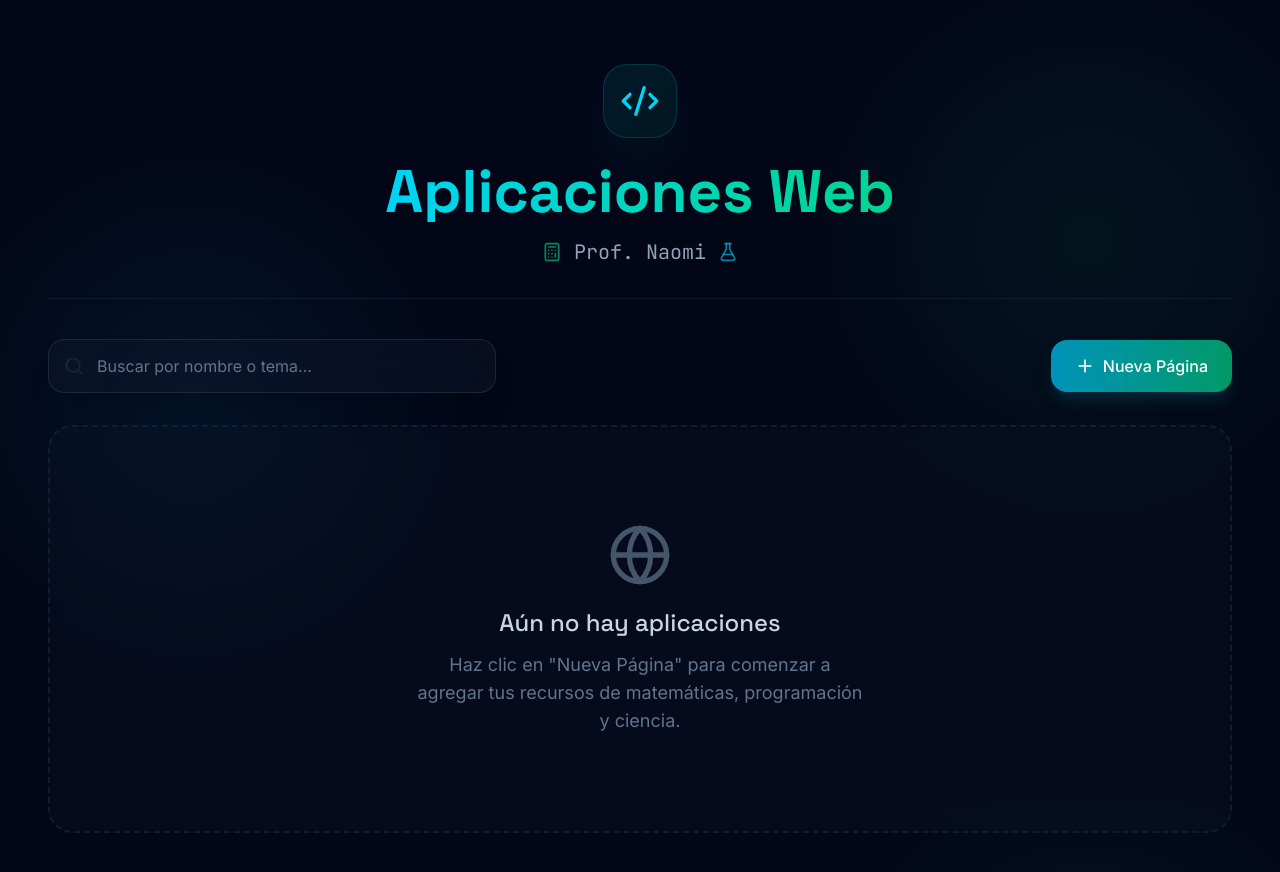
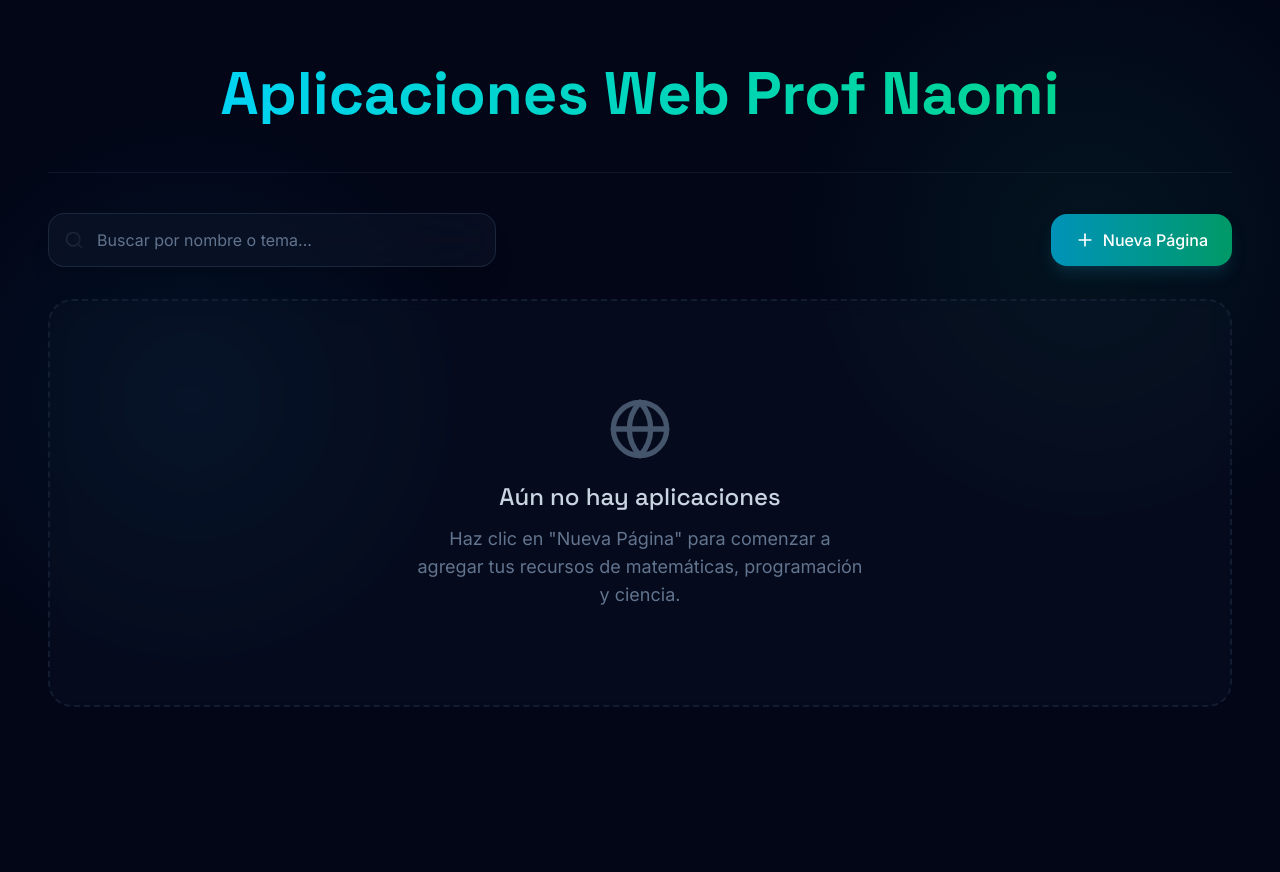
Before and after one commit to ProfeNaomi/AlmacenPaginasWeb, a React (Vite) app: page / in a window 1280 px wide. Shown: the top 872 px of the page. After the commit the page ends 800 px from the top, so only its background shows below. Built offline with nearby package versions, Linux system fonts and the light colour scheme.

Commit message:
UI Improvements: Live previews via iframe, updated title, removed unused icons and descriptions

```diff
--- a/src/App.tsx
+++ b/src/App.tsx
@@ -4,7 +4,7 @@
  */
 
 import React, { useState, useEffect } from 'react';
-import { Plus, ExternalLink, Trash2, Globe, Code2, Calculator, FlaskConical, X, Search } from 'lucide-react';
+import { Plus, ExternalLink, Trash2, Globe, X, Search } from 'lucide-react';
 import { motion, AnimatePresence } from 'motion/react';
 
 interface WebApp {
@@ -76,30 +76,13 @@ export default function App() {
     <div className="min-h-screen p-6 md:p-12 font-sans">
       {/* Header */}
       <header className="max-w-7xl mx-auto mb-10 flex flex-col items-center text-center pt-4 pb-8 border-b border-slate-800/50">
-        <motion.div
-          initial={{ scale: 0.9, opacity: 0 }}
-          animate={{ scale: 1, opacity: 1 }}
-          className="inline-flex items-center justify-center p-4 bg-gradient-to-br from-cyan-500/10 to-emerald-500/10 rounded-3xl mb-6 border border-cyan-500/20 shadow-2xl shadow-cyan-500/10"
-        >
-          <Code2 className="w-10 h-10 text-cyan-400" />
-        </motion.div>
         <motion.h1
           initial={{ y: 20, opacity: 0 }}
           animate={{ y: 0, opacity: 1 }}
           className="text-4xl md:text-5xl lg:text-6xl font-display font-bold bg-clip-text text-transparent bg-gradient-to-r from-cyan-400 via-teal-400 to-emerald-400 mb-4"
         >
-          Aplicaciones Web
+          Aplicaciones Web Prof Naomi
         </motion.h1>
-        <motion.p
-          initial={{ y: 20, opacity: 0 }}
-          animate={{ y: 0, opacity: 1 }}
-          transition={{ delay: 0.1 }}
-          className="text-slate-400 font-mono text-lg md:text-xl flex items-center justify-center gap-3"
-        >
-          <Calculator className="w-5 h-5 text-emerald-500/70" />
-          Prof. Naomi
-          <FlaskConical className="w-5 h-5 text-cyan-500/70" />
-        </motion.p>
       </header>
 
       {/* Toolbar */}
@@ -159,16 +142,22 @@ export default function App() {
                   exit={{ opacity: 0, scale: 0.9 }}
                   className="group bg-slate-900 border border-slate-800 rounded-2xl overflow-hidden hover:border-cyan-500/50 transition-colors flex flex-col shadow-xl"
                 >
-                  {/* Preview Image (using a free screenshot service) */}
+                  {/* Preview Image (using iframe for live rendering) */}
                   <div className="relative h-40 bg-slate-950 border-b border-slate-800 overflow-hidden">
-                    <img
-                      src={`https://image.thum.io/get/width/600/crop/800/${app.url}`}
-                      alt={`Vista previa de ${app.name}`}
-                      className="w-full h-full object-cover opacity-80 group-hover:opacity-100 transition-opacity duration-300"
-                      referrerPolicy="no-referrer"
-                      loading="lazy"
-                    />
-                    <div className="absolute inset-0 bg-gradient-to-t from-slate-900 to-transparent opacity-60"></div>
+                    <div
+                      className="absolute top-0 left-0 w-[400%] h-[400%] opacity-80 group-hover:opacity-100 transition-opacity duration-300 pointer-events-none"
+                      style={{ transform: 'scale(0.25)', transformOrigin: 'top left' }}
+                    >
+                      <iframe
+                        src={app.url}
+                        title={`Vista previa de ${app.name}`}
+                        className="w-full h-full border-0 bg-white"
+                        sandbox="allow-scripts allow-same-origin"
+                        tabIndex={-1}
+                        loading="lazy"
+                      />
+                    </div>
+                    <div className="absolute inset-0 bg-gradient-to-t from-slate-900 to-transparent opacity-60 pointer-events-none"></div>
                     <button
                       onClick={() => handleDeleteApp(app.id)}
                       className="absolute top-2 right-2 p-2 bg-red-500/80 hover:bg-red-500 text-white rounded-lg opacity-0 group-hover:opacity-100 transition-all"
@@ -183,9 +172,13 @@ export default function App() {
                     <h3 className="font-display font-bold text-lg text-slate-100 mb-2 line-clamp-1" title={app.name}>
                       {app.name}
                     </h3>
-                    <p className="text-slate-400 text-sm mb-4 line-clamp-2 flex-grow" title={app.description}>
-                      {app.description || 'Sin descripción'}
-                    </p>
+                    {app.description ? (
+                      <p className="text-slate-400 text-sm mb-4 line-clamp-3 flex-grow" title={app.description}>
+                        {app.description}
+                      </p>
+                    ) : (
+                      <div className="mb-4 flex-grow"></div>
+                    )}
                     <a
                       href={app.url}
                       target="_blank"
```
